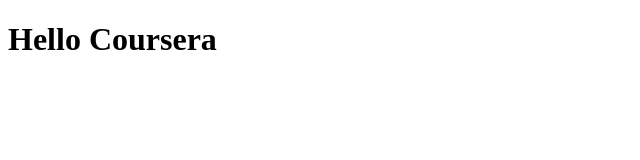
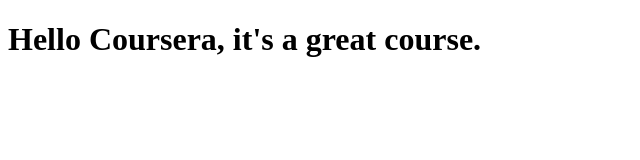
Before and after one commit to elizabethsaady/coursera-1, a plain HTML site: page index.html in a window 1280 px wide. Shown: the whole page, without its empty margins (0-640 px from the left). Drawn offline with Linux system fonts and the light colour scheme.

Commit message:
Small change.

```diff
--- a/index.html
+++ b/index.html
@@ -4,6 +4,6 @@
 	<title>Hello Coursera!</title>
 </head>
 <body>
-<h1>Hello Coursera</h1>
+<h1>Hello Coursera, it's a great course.</h1>
 </body>
 </html>
```
